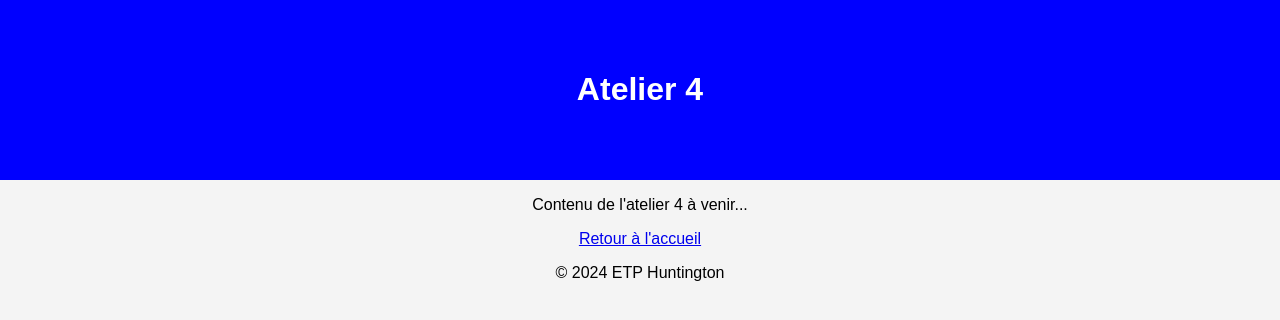
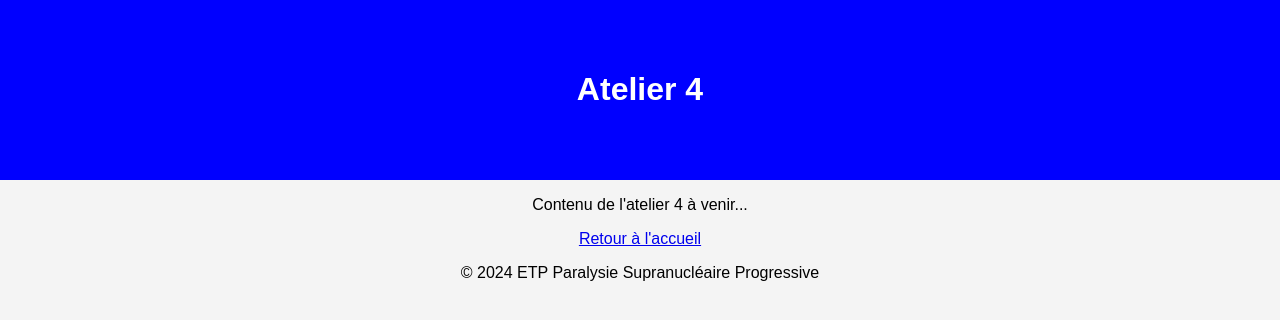
Before and after one commit to AphmNeuro/etp-psp, a plain HTML site: page atelier4.html in a window 1280 px wide. Drawn offline with Linux system fonts and the light colour scheme.

Commit message:
Update atelier4.html

```diff
--- a/atelier4.html
+++ b/atelier4.html
@@ -14,7 +14,7 @@
         <a href="index.html">Retour à l'accueil</a>
     </main>
     <footer>
-        <p>&copy; 2024 ETP Huntington</p>
+        <p>&copy; 2024 ETP Paralysie Supranucléaire Progressive</p>
     </footer>
 </body>
 </html>
```
